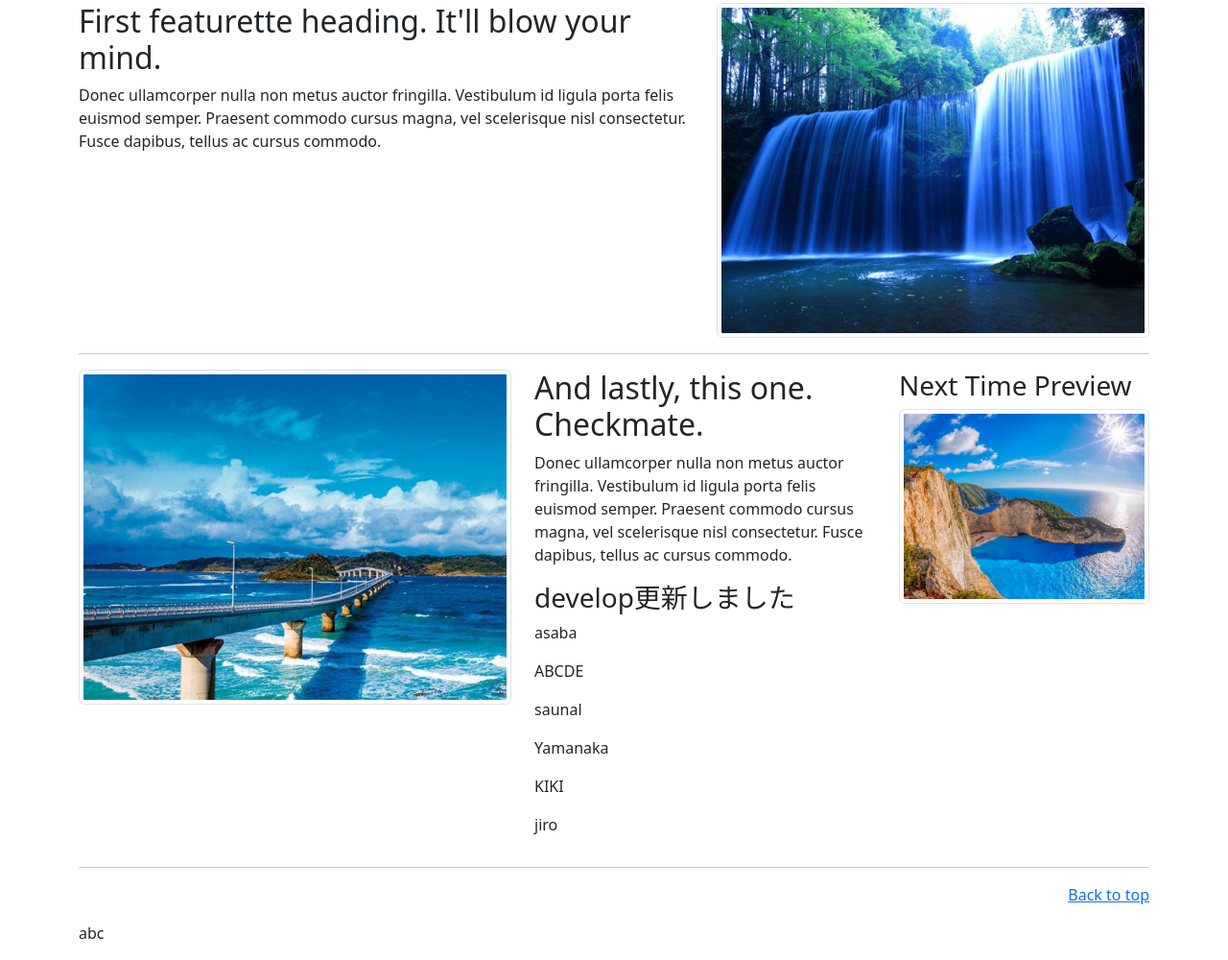
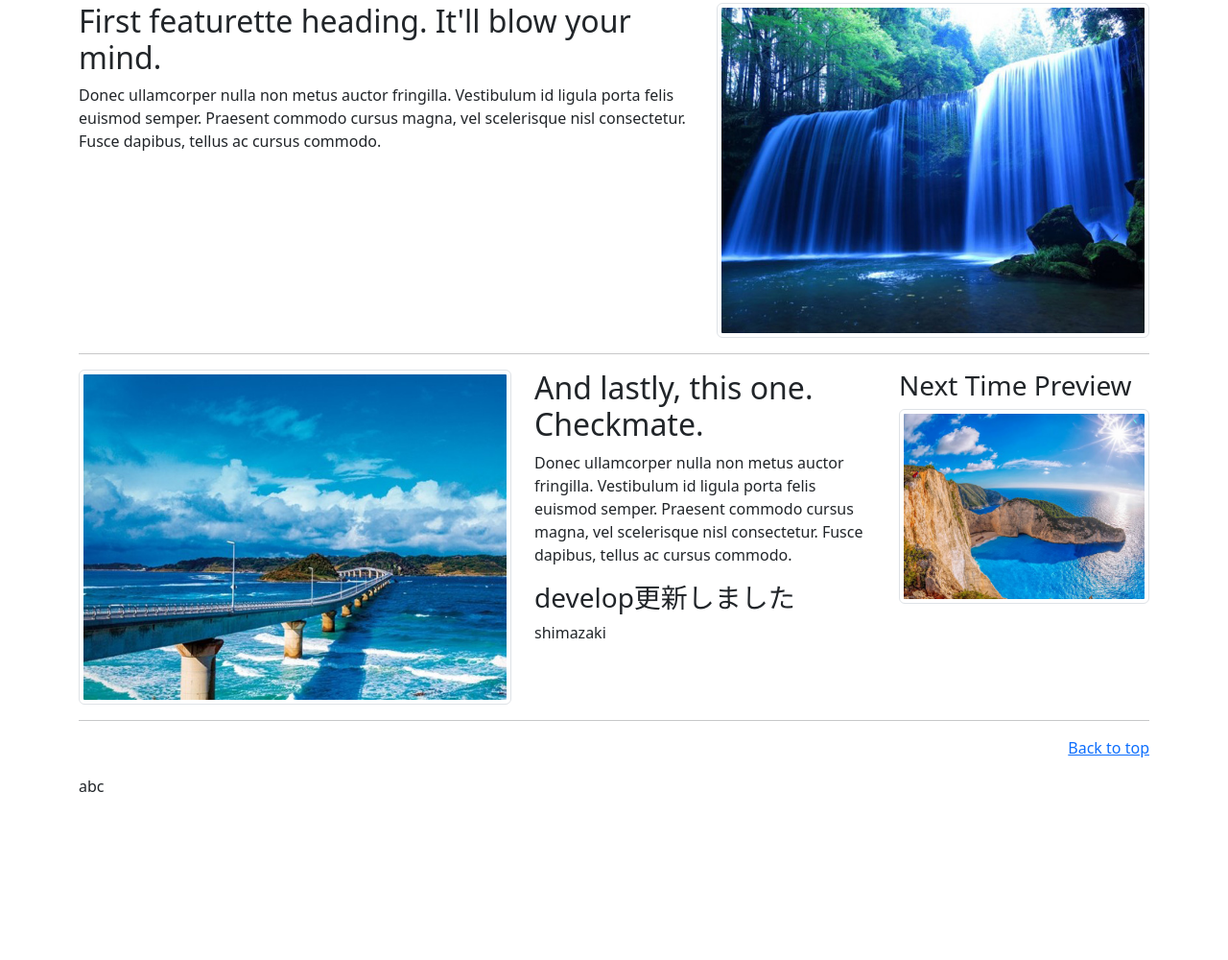
Before and after one commit to zd1T08/GitHubPractice, a plain HTML site: page index.html in a window 1280 px wide. Shown: the part 703-1703 px from the top of the page at 96% size. After the commit the page ends 1550 px from the top, so only its background shows below. Drawn offline with Linux system fonts and the light colour scheme.

Commit message:
作業完了

```diff
--- a/index.html
+++ b/index.html
@@ -83,12 +83,7 @@
         <h2>And lastly, this one. Checkmate.</h2>
         <p>Donec ullamcorper nulla non metus auctor fringilla. Vestibulum id ligula porta felis euismod semper. Praesent commodo cursus magna, vel scelerisque nisl consectetur. Fusce dapibus, tellus ac cursus commodo.</p>
         <h3>develop更新しました</h3>
-        <p>asaba</p>
-        <p>ABCDE</p>
-        <p>saunal</p>
-        <p>Yamanaka</p>
-        <p>KIKI</p>
-        <p>jiro</p>
+        <p>shimazaki</p>
       </div>
       <div class="col-lg-5 order-1">
         <img class="img-thumbnail" src="images/photo08.jpg" alt="">
```
